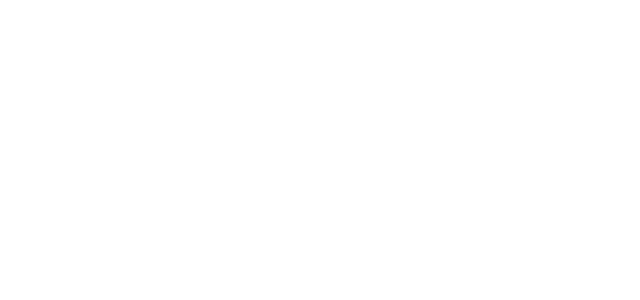
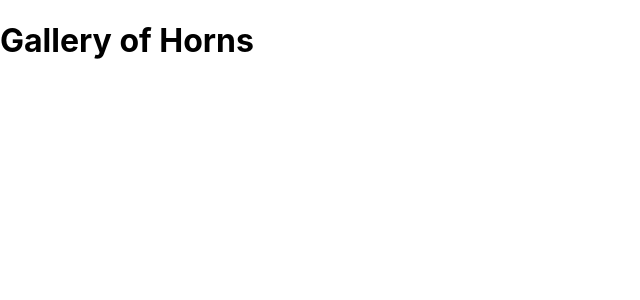
Before and after one commit to Micha-L-Davis/gallery-of-horns, a React (Create React App) app: page / in a window 1280 px wide. Shown: the top 300 px of the page, without its empty margins (0-640 px from the left). Built offline with nearby package versions, Linux system fonts and the light colour scheme.

Commit message:
created header component and added to app

```diff
--- a/src/App.js
+++ b/src/App.js
@@ -1,9 +1,11 @@
 import React from 'react';
+import Header from './Header';
 
 class App extends React.Component {
   render(){
     return (
       <>
+        <Header />
       </>
     );
   }
--- /dev/null
+++ b/src/Header.js
@@ -0,0 +1,13 @@
+import React from 'react';
+
+class Header extends React.Component {
+    render(){
+        return (
+            <header>
+                <h1>Gallery of Horns</h1>
+            </header>
+        );
+    }
+}
+
+export default Header;
```
